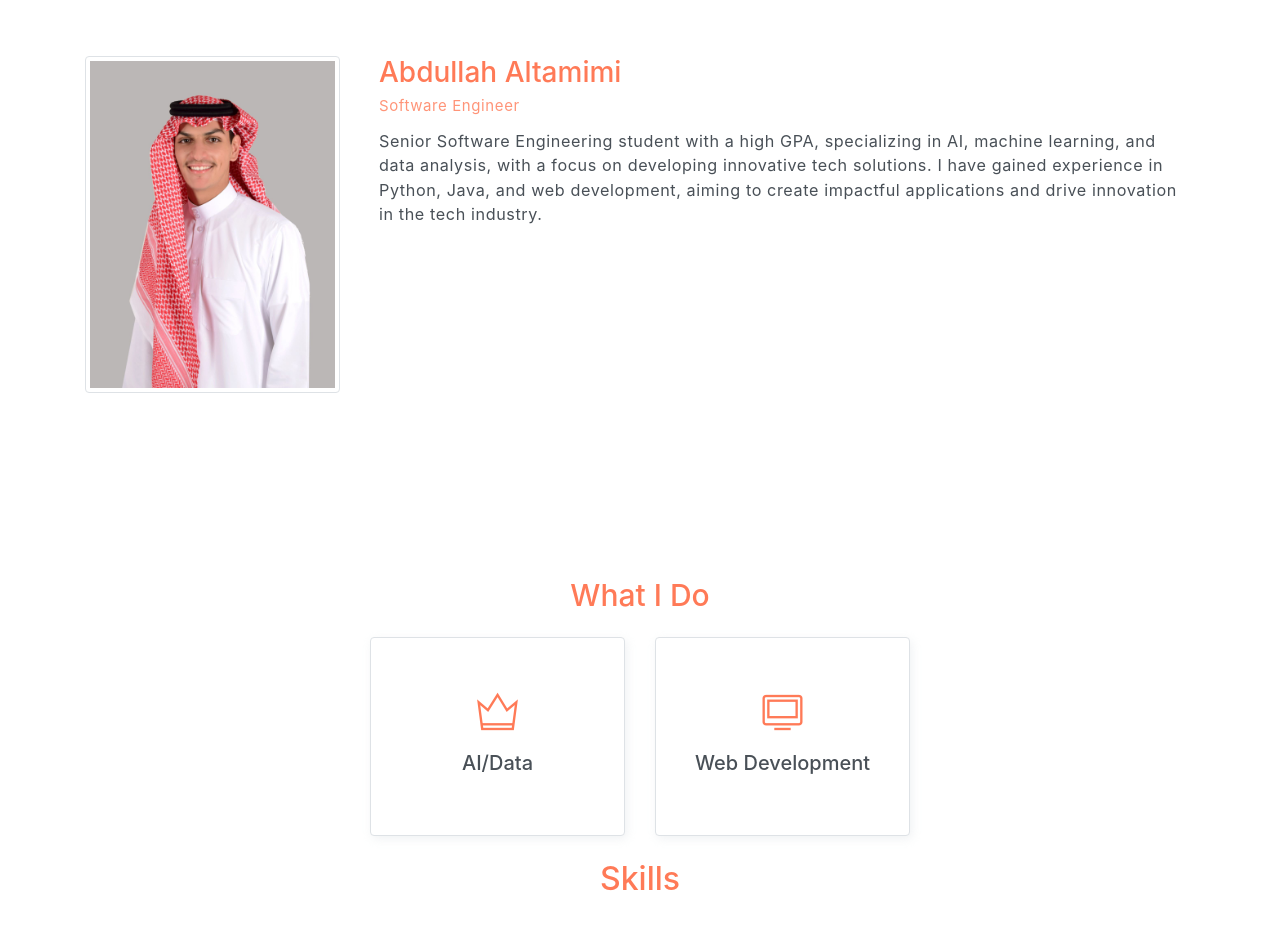
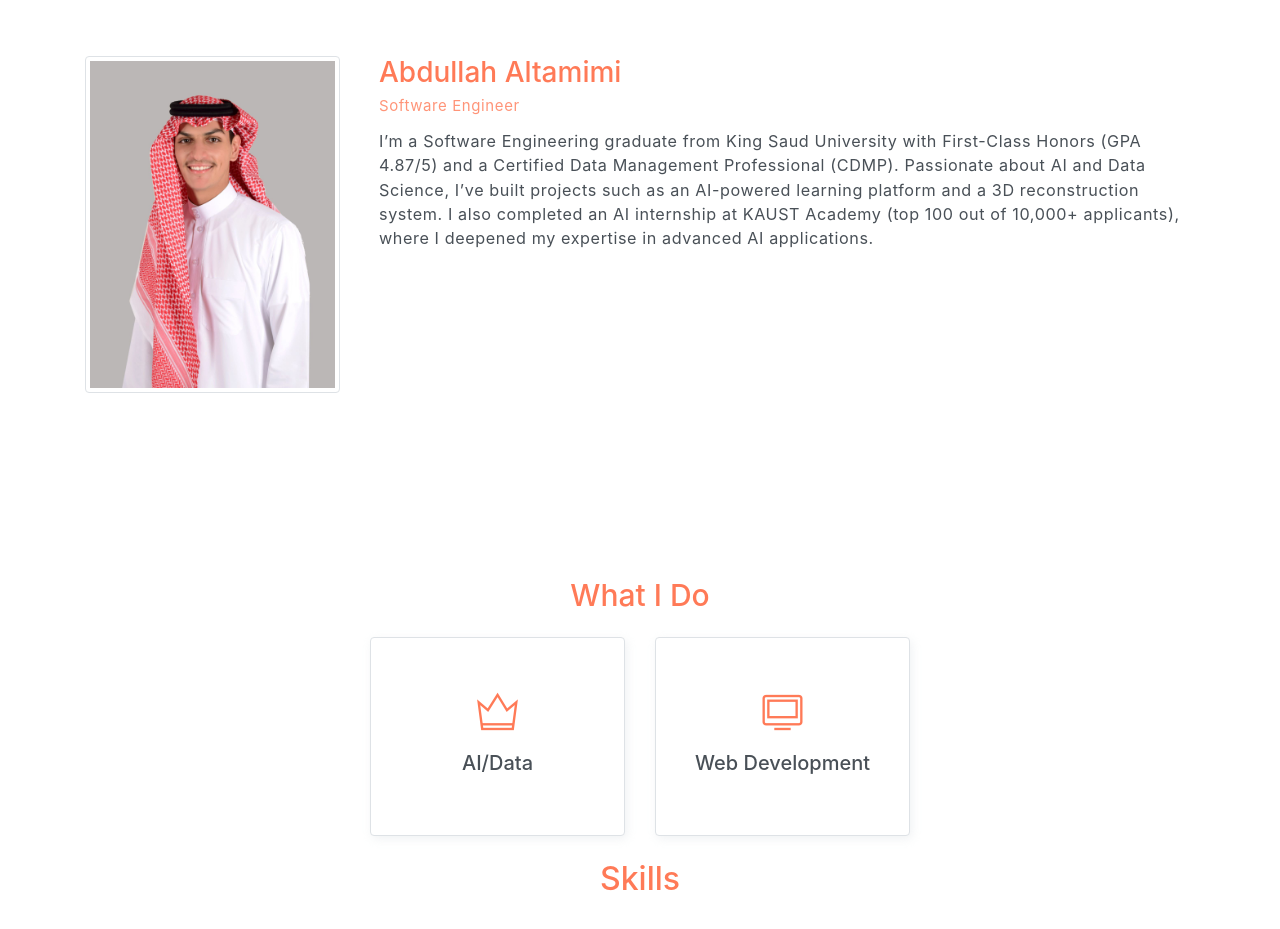
Before and after one commit to AbdulAltamimi/AbdulAltamimi.github.io, a plain HTML site: page index.html in a window 1280 px wide. Shown: the part 840-1769 px from the top of the page. Drawn offline with nearby package versions, Linux system fonts and the light colour scheme.

Commit message:
Update introduction section

```diff
--- a/index.html
+++ b/index.html
@@ -97,7 +97,7 @@
                 <div class="pl-md-4 col-md-9">
                     <h6 class="title">Abdullah Altamimi</h6>
                     <p class="subtitle">Software Engineer</p>
-                    <p>Senior Software Engineering student with a high GPA, specializing in AI, machine learning, and data analysis, with a focus on developing innovative tech solutions. I have gained experience in Python, Java, and web development, aiming to create impactful applications and drive innovation in the tech industry.</p>
+                    <p>I’m a Software Engineering graduate from King Saud University with First-Class Honors (GPA 4.87/5) and a Certified Data Management Professional (CDMP). Passionate about AI and Data Science, I’ve built projects such as an AI-powered learning platform and a 3D reconstruction system. I also completed an AI internship at KAUST Academy (top 100 out of 10,000+ applicants), where I deepened my expertise in advanced AI applications.</p>
 
 
                 </div>
```
